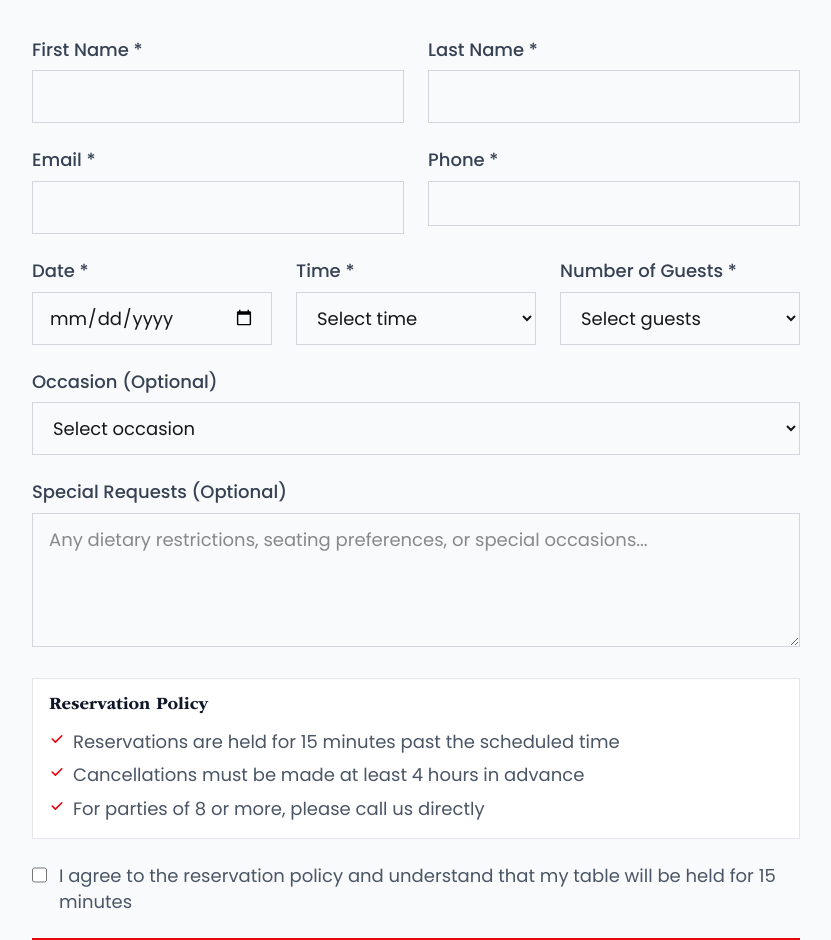
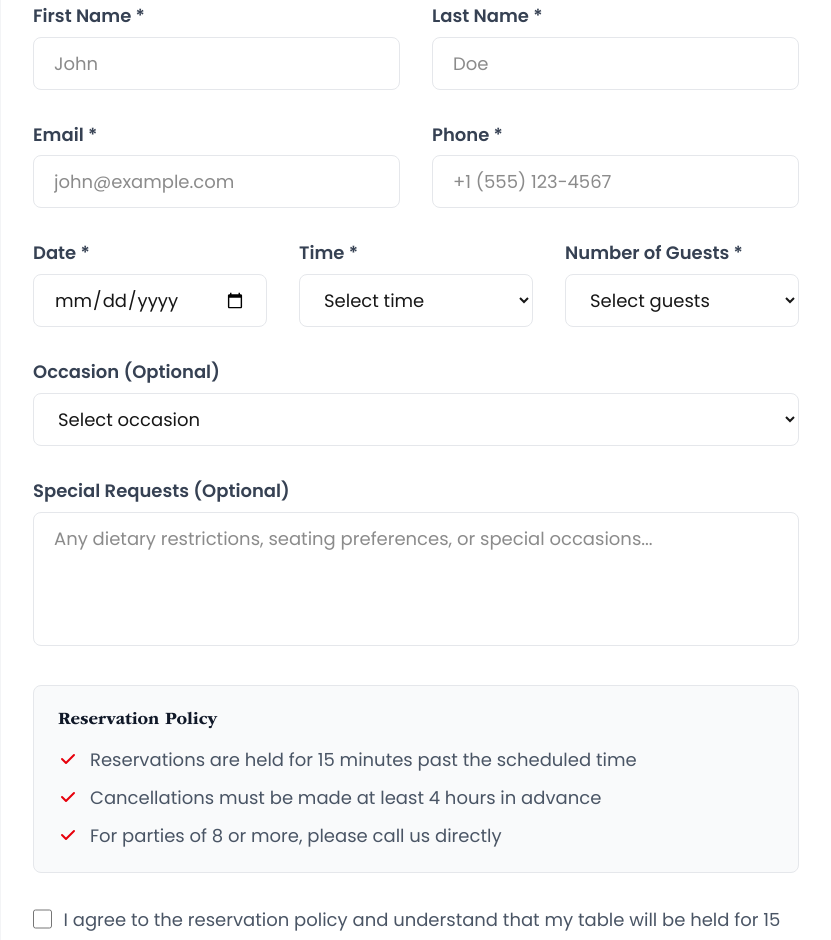
Before and after one commit to LYNKSPortal/la-nuova-isola-iom, a Next.js app: page /reservations in a window 1280 px wide. Shown: the part 700-1640 px from the top of the page, without its empty margins (224-1055 px from the left). Built offline with nearby package versions, Linux system fonts and the light colour scheme.

Commit message:
Modernize form design with improved styling

```diff
--- a/src/components/ContactForm.tsx
+++ b/src/components/ContactForm.tsx
@@ -177,67 +177,71 @@ export default function ContactForm() {
             </div>
 
             {/* Contact Form */}
-            <div>
-              <h2 className="font-bold text-gray-900 mb-8">Send us a Message</h2>
+            <div className="bg-white rounded-xl shadow-sm border border-gray-100 p-8">
+              <h2 className="font-bold text-2xl text-gray-900 mb-8">Send us a Message</h2>
 
-              <form onSubmit={handleSubmit} className="space-y-6">
-                <div className="grid grid-cols-1 md:grid-cols-2 gap-6">
-                  <div>
-                    <label className="block text-sm font-medium text-gray-700 mb-2">First Name *</label>
+              <form onSubmit={handleSubmit} className="space-y-8">
+                <div className="grid grid-cols-1 md:grid-cols-2 gap-8">
+                  <div className="space-y-2">
+                    <label className="block text-sm font-semibold text-gray-700">First Name *</label>
                     <input
                       type="text"
                       name="firstName"
                       value={formData.firstName}
                       onChange={handleChange}
                       required
-                      className="w-full px-4 py-3 border border-gray-300 focus:outline-none focus:ring-2 focus:ring-red-500 focus:border-transparent"
+                      className="w-full px-5 py-3 border border-gray-200 rounded-lg focus:outline-none focus:ring-2 focus:ring-red-500 focus:border-transparent transition-all"
+                      placeholder="John"
                     />
                   </div>
-                  <div>
-                    <label className="block text-sm font-medium text-gray-700 mb-2">Last Name *</label>
+                  <div className="space-y-2">
+                    <label className="block text-sm font-semibold text-gray-700">Last Name *</label>
                     <input
                       type="text"
                       name="lastName"
                       value={formData.lastName}
                       onChange={handleChange}
                       required
-                      className="w-full px-4 py-3 border border-gray-300 focus:outline-none focus:ring-2 focus:ring-red-500 focus:border-transparent"
+                      className="w-full px-5 py-3 border border-gray-200 rounded-lg focus:outline-none focus:ring-2 focus:ring-red-500 focus:border-transparent transition-all"
+                      placeholder="Doe"
                     />
                   </div>
                 </div>
 
-                <div className="grid grid-cols-1 md:grid-cols-2 gap-6">
-                  <div>
-                    <label className="block text-sm font-medium text-gray-700 mb-2">Email *</label>
+                <div className="grid grid-cols-1 md:grid-cols-2 gap-8">
+                  <div className="space-y-2">
+                    <label className="block text-sm font-semibold text-gray-700">Email *</label>
                     <input
                       type="email"
                       name="email"
                       value={formData.email}
                       onChange={handleChange}
                       required
-                      className="w-full px-4 py-3 border border-gray-300 focus:outline-none focus:ring-2 focus:ring-red-500 focus:border-transparent"
+                      className="w-full px-5 py-3 border border-gray-200 rounded-lg focus:outline-none focus:ring-2 focus:ring-red-500 focus:border-transparent transition-all"
+                      placeholder="john@example.com"
                     />
                   </div>
-                  <div>
-                    <label className="block text-sm font-medium text-gray-700 mb-2">Phone</label>
+                  <div className="space-y-2">
+                    <label className="block text-sm font-semibold text-gray-700">Phone</label>
                     <input
                       type="tel"
                       name="phone"
                       value={formData.phone}
                       onChange={handleChange}
-                      className="w-full px-4 py-3 border border-gray-300 focus:outline-none focus:ring-2 focus:ring-red-500 focus:border-transparent"
+                      className="w-full px-5 py-3 border border-gray-200 rounded-lg focus:outline-none focus:ring-2 focus:ring-red-500 focus:border-transparent transition-all"
+                      placeholder="+1 (555) 123-4567"
                     />
                   </div>
                 </div>
 
-                <div>
-                  <label className="block text-sm font-medium text-gray-700 mb-2">Subject *</label>
+                <div className="space-y-2">
+                  <label className="block text-sm font-semibold text-gray-700">Subject *</label>
                   <select
                     name="subject"
                     value={formData.subject}
                     onChange={handleChange}
                     required
-                    className="w-full px-4 py-3 border border-gray-300 focus:outline-none focus:ring-2 focus:ring-red-500 focus:border-transparent"
+                    className="w-full px-5 py-3 border border-gray-200 rounded-lg focus:outline-none focus:ring-2 focus:ring-red-500 focus:border-transparent transition-all"
                   >
                     <option value="">Select a subject</option>
                     <option value="reservation">Reservation Inquiry</option>
@@ -248,28 +252,29 @@ export default function ContactForm() {
                   </select>
                 </div>
 
-                <div>
-                  <label className="block text-sm font-medium text-gray-700 mb-2">Message *</label>
+                <div className="space-y-2">
+                  <label className="block text-sm font-semibold text-gray-700">Message *</label>
                   <textarea
                     required
                     name="message"
                     value={formData.message}
                     onChange={handleChange}
                     rows={6}
-                    className="w-full px-4 py-3 border border-gray-300 focus:outline-none focus:ring-2 focus:ring-red-500 focus:border-transparent"
+                    className="w-full px-5 py-3 border border-gray-200 rounded-lg focus:outline-none focus:ring-2 focus:ring-red-500 focus:border-transparent transition-all resize-none"
+                    placeholder="Tell us more about your inquiry..."
                   ></textarea>
                 </div>
 
-                <div className="flex items-start">
+                <div className="flex items-start space-x-3">
                   <input
                     type="checkbox"
                     id="newsletter"
                     name="newsletter"
                     checked={formData.newsletter}
                     onChange={handleChange}
-                    className="mt-1 w-4 h-4 text-red-600 border-gray-300 focus:ring-red-500"
+                    className="mt-1 w-5 h-5 text-red-600 border-gray-300 rounded focus:ring-red-500"
                   />
-                  <label htmlFor="newsletter" className="ml-3 text-sm text-gray-600">
+                  <label htmlFor="newsletter" className="text-sm text-gray-600 leading-relaxed">
                     I would like to receive updates and special offers from La Nuova Isola
                   </label>
                 </div>
@@ -277,20 +282,30 @@ export default function ContactForm() {
                 <button
                   type="submit"
                   disabled={isSubmitting}
-                  className="w-full bg-red-600 text-white py-3 hover:bg-red-700 transition-colors font-medium disabled:opacity-50 disabled:cursor-not-allowed"
+                  className="w-full bg-red-600 text-white py-4 px-6 rounded-lg hover:bg-red-700 transition-all font-semibold text-lg disabled:opacity-50 disabled:cursor-not-allowed shadow-sm"
                 >
                   {isSubmitting ? 'Sending...' : 'Send Message'}
                 </button>
 
                 {submitStatus === 'success' && (
-                  <div className="p-4 bg-green-50 border border-green-200 text-green-800">
-                    Message sent successfully! We'll get back to you soon.
+                  <div className="p-6 bg-green-50 border border-green-200 rounded-lg text-green-800">
+                    <div className="flex items-center space-x-3">
+                      <svg className="w-6 h-6 text-green-600" fill="currentColor" viewBox="0 0 20 20">
+                        <path fillRule="evenodd" d="M10 18a8 8 0 100-16 8 8 0 000 16zm3.707-9.293a1 1 0 00-1.414-1.414L9 10.586 7.707 9.293a1 1 0 00-1.414 1.414l2 2a1 1 0 001.414 0l4-4z" clipRule="evenodd" />
+                      </svg>
+                      <p className="font-medium">Message sent successfully! We'll get back to you soon.</p>
+                    </div>
                   </div>
                 )}
 
                 {submitStatus === 'error' && (
-                  <div className="p-4 bg-red-50 border border-red-200 text-red-800">
-                    {errorMessage}
+                  <div className="p-6 bg-red-50 border border-red-200 rounded-lg text-red-800">
+                    <div className="flex items-center space-x-3">
+                      <svg className="w-6 h-6 text-red-600" fill="currentColor" viewBox="0 0 20 20">
+                        <path fillRule="evenodd" d="M10 18a8 8 0 100-16 8 8 0 000 16zM8.707 7.293a1 1 0 00-1.414 1.414L8.586 10l-1.293 1.293a1 1 0 101.414 1.414L10 11.414l1.293 1.293a1 1 0 001.414-1.414L11.414 10l1.293-1.293a1 1 0 00-1.414-1.414L10 8.586 8.707 7.293z" clipRule="evenodd" />
+                      </svg>
+                      <p className="font-medium">{errorMessage}</p>
+                    </div>
                   </div>
                 )}
               </form>
--- a/src/components/ReservationForm.tsx
+++ b/src/components/ReservationForm.tsx
@@ -98,80 +98,84 @@ export default function ReservationForm() {
       {/* Reservation Form */}
       <section className="py-20 bg-white">
         <div className="max-w-4xl mx-auto px-4 sm:px-6 lg:px-8">
-          <div className="bg-gray-50 shadow-lg p-8">
-            <h2 className="font-bold text-gray-900 mb-8 text-center">Reservation Details</h2>
+          <div className="bg-white rounded-xl shadow-sm border border-gray-100 p-8">
+            <h2 className="font-bold text-2xl text-gray-900 mb-8 text-center">Reservation Details</h2>
 
-            <form onSubmit={handleSubmit} className="space-y-6">
-              <div className="grid grid-cols-1 md:grid-cols-2 gap-6">
-                <div>
-                  <label className="block text-sm font-medium text-gray-700 mb-2">First Name *</label>
+            <form onSubmit={handleSubmit} className="space-y-8">
+              <div className="grid grid-cols-1 md:grid-cols-2 gap-8">
+                <div className="space-y-2">
+                  <label className="block text-sm font-semibold text-gray-700">First Name *</label>
                   <input
                     type="text"
                     name="firstName"
                     value={formData.firstName}
                     onChange={handleChange}
                     required
-                    className="w-full px-4 py-3 border border-gray-300 focus:outline-none focus:ring-2 focus:ring-red-500 focus:border-transparent"
+                    className="w-full px-5 py-3 border border-gray-200 rounded-lg focus:outline-none focus:ring-2 focus:ring-red-500 focus:border-transparent transition-all"
+                    placeholder="John"
                   />
                 </div>
-                <div>
-                  <label className="block text-sm font-medium text-gray-700 mb-2">Last Name *</label>
+                <div className="space-y-2">
+                  <label className="block text-sm font-semibold text-gray-700">Last Name *</label>
                   <input
                     type="text"
                     name="lastName"
                     value={formData.lastName}
                     onChange={handleChange}
                     required
-                    className="w-full px-4 py-3 border border-gray-300 focus:outline-none focus:ring-2 focus:ring-red-500 focus:border-transparent"
+                    className="w-full px-5 py-3 border border-gray-200 rounded-lg focus:outline-none focus:ring-2 focus:ring-red-500 focus:border-transparent transition-all"
+                    placeholder="Doe"
                   />
                 </div>
               </div>
 
-              <div className="grid grid-cols-1 md:grid-cols-2 gap-6">
-                <div>
-                  <label className="block text-sm font-medium text-gray-700 mb-2">Email *</label>
+              <div className="grid grid-cols-1 md:grid-cols-2 gap-8">
+                <div className="space-y-2">
+                  <label className="block text-sm font-semibold text-gray-700">Email *</label>
                   <input
                     type="email"
                     name="email"
                     value={formData.email}
                     onChange={handleChange}
                     required
-                    className="w-full px-4 py-3 border border-gray-300 focus:outline-none focus:ring-2 focus:ring-red-500 focus:border-transparent"
+                    className="w-full px-5 py-3 border border-gray-200 rounded-lg focus:outline-none focus:ring-2 focus:ring-red-500 focus:border-transparent transition-all"
+                    placeholder="john@example.com"
                   />
                 </div>
-                <div>
-                  <label className="block text-sm font-medium text-gray-700 mb-2">Phone *</label>
+                <div className="space-y-2">
+                  <label className="block text-sm font-semibold text-gray-700">Phone *</label>
                   <input
                     type="tel"
                     name="phone"
                     value={formData.phone}
                     onChange={handleChange}
                     required
-                    className="w-full px-3 py-2 border border-gray-300 focus:outline-none focus:ring-2 focus:ring-red-500"
+                    className="w-full px-5 py-3 border border-gray-200 rounded-lg focus:outline-none focus:ring-2 focus:ring-red-500 focus:border-transparent transition-all"
+                    placeholder="+1 (555) 123-4567"
                   />
                 </div>
               </div>
 
-              <div className="grid grid-cols-1 md:grid-cols-3 gap-6">
-                <div>
-                  <label className="block text-sm font-medium text-gray-700 mb-2">Date *</label>
+              <div className="grid grid-cols-1 md:grid-cols-3 gap-8">
+                <div className="space-y-2">
+                  <label className="block text-sm font-semibold text-gray-700">Date *</label>
                   <input
                     type="date"
                     name="date"
                     value={formData.date}
                     onChange={handleChange}
                     required
-                    className="w-full px-4 py-3 border border-gray-300 focus:outline-none focus:ring-2 focus:ring-red-500 focus:border-transparent"
+                    className="w-full px-5 py-3 border border-gray-200 rounded-lg focus:outline-none focus:ring-2 focus:ring-red-500 focus:border-transparent transition-all"
                   />
                 </div>
-                <div>
-                  <label className="block text-sm font-medium text-gray-700 mb-2">Time *</label>
+                <div className="space-y-2">
+                  <label className="block text-sm font-semibold text-gray-700">Time *</label>
                   <select
                     name="time"
                     value={formData.time}
                     onChange={handleChange}
                     required
-                    className="w-full px-4 py-3 border border-gray-300 focus:outline-none focus:ring-2 focus:ring-red-500 focus:border-transparent"
+                    className="w-full px-5 py-3 border border-gray-200 rounded-lg focus:outline-none focus:ring-2 focus:ring-red-500 focus:border-transparent transition-all"
                   >
                     <option value="">Select time</option>
                     <option value="11:30">11:30 AM</option>
@@ -191,14 +195,14 @@ export default function ReservationForm() {
                     <option value="21:00">9:00 PM</option>
                   </select>
                 </div>
-                <div>
-                  <label className="block text-sm font-medium text-gray-700 mb-2">Number of Guests *</label>
+                <div className="space-y-2">
+                  <label className="block text-sm font-semibold text-gray-700">Number of Guests *</label>
                   <select
                     name="guests"
                     value={formData.guests}
                     onChange={handleChange}
                     required
-                    className="w-full px-4 py-3 border border-gray-300 focus:outline-none focus:ring-2 focus:ring-red-500 focus:border-transparent"
+                    className="w-full px-5 py-3 border border-gray-200 rounded-lg focus:outline-none focus:ring-2 focus:ring-red-500 focus:border-transparent transition-all"
                   >
                     <option value="">Select guests</option>
                     <option value="1">1 Guest</option>
@@ -216,13 +220,13 @@ export default function ReservationForm() {
                 </div>
               </div>
 
-              <div>
-                <label className="block text-sm font-medium text-gray-700 mb-2">Occasion (Optional)</label>
+              <div className="space-y-2">
+                <label className="block text-sm font-semibold text-gray-700">Occasion (Optional)</label>
                 <select
                   name="occasion"
                   value={formData.occasion}
                   onChange={handleChange}
-                  className="w-full px-4 py-3 border border-gray-300 focus:outline-none focus:ring-2 focus:ring-red-500 focus:border-transparent"
+                  className="w-full px-5 py-3 border border-gray-200 rounded-lg focus:outline-none focus:ring-2 focus:ring-red-500 focus:border-transparent transition-all"
                 >
                   <option value="">Select occasion</option>
                   <option value="birthday">Birthday</option>
@@ -234,52 +238,52 @@ export default function ReservationForm() {
                 </select>
               </div>
 
-              <div>
-                <label className="block text-sm font-medium text-gray-700 mb-2">Special Requests (Optional)</label>
+              <div className="space-y-2">
+                <label className="block text-sm font-semibold text-gray-700">Special Requests (Optional)</label>
                 <textarea
                   name="specialRequests"
                   value={formData.specialRequests}
                   onChange={handleChange}
                   rows={4}
-                  className="w-full px-4 py-3 border border-gray-300 focus:outline-none focus:ring-2 focus:ring-red-500 focus:border-transparent"
+                  className="w-full px-5 py-3 border border-gray-200 rounded-lg focus:outline-none focus:ring-2 focus:ring-red-500 focus:border-transparent transition-all resize-none"
                   placeholder="Any dietary restrictions, seating preferences, or special occasions..."
                 ></textarea>
               </div>
 
-              <div className="bg-white p-4 border border-gray-200">
-                <h3 className="text-lg font-medium text-gray-900 mb-3">Reservation Policy</h3>
-                <ul className="text-sm text-gray-600 space-y-2">
+              <div className="bg-gray-50 p-6 rounded-lg border border-gray-200">
+                <h3 className="text-lg font-semibold text-gray-900 mb-4">Reservation Policy</h3>
+                <ul className="text-sm text-gray-600 space-y-3">
                   <li className="flex items-start">
-                    <svg className="w-4 h-4 text-red-600 mr-2 mt-0.5 flex-shrink-0" fill="currentColor" viewBox="0 0 20 20">
+                    <svg className="w-5 h-5 text-red-600 mr-3 mt-0.5 flex-shrink-0" fill="currentColor" viewBox="0 0 20 20">
                       <path fillRule="evenodd" d="M16.707 5.293a1 1 0 010 1.414l-8 8a1 1 0 01-1.414 0l-4-4a1 1 0 011.414-1.414L8 12.586l7.293-7.293a1 1 0 011.414 0z" clipRule="evenodd" />
                     </svg>
-                    Reservations are held for 15 minutes past the scheduled time
+                    <span>Reservations are held for 15 minutes past the scheduled time</span>
                   </li>
                   <li className="flex items-start">
-                    <svg className="w-4 h-4 text-red-600 mr-2 mt-0.5 flex-shrink-0" fill="currentColor" viewBox="0 0 20 20">
+                    <svg className="w-5 h-5 text-red-600 mr-3 mt-0.5 flex-shrink-0" fill="currentColor" viewBox="0 0 20 20">
                       <path fillRule="evenodd" d="M16.707 5.293a1 1 0 010 1.414l-8 8a1 1 0 01-1.414 0l-4-4a1 1 0 011.414-1.414L8 12.586l7.293-7.293a1 1 0 011.414 0z" clipRule="evenodd" />
                     </svg>
-                    Cancellations must be made at least 4 hours in advance
+                    <span>Cancellations must be made at least 4 hours in advance</span>
                   </li>
                   <li className="flex items-start">
-                    <svg className="w-4 h-4 text-red-600 mr-2 mt-0.5 flex-shrink-0" fill="currentColor" viewBox="0 0 20 20">
+                    <svg className="w-5 h-5 text-red-600 mr-3 mt-0.5 flex-shrink-0" fill="currentColor" viewBox="0 0 20 20">
                       <path fillRule="evenodd" d="M16.707 5.293a1 1 0 010 1.414l-8 8a1 1 0 01-1.414 0l-4-4a1 1 0 011.414-1.414L8 12.586l7.293-7.293a1 1 0 011.414 0z" clipRule="evenodd" />
                     </svg>
-                    For parties of 8 or more, please call us directly
+                    <span>For parties of 8 or more, please call us directly</span>
                   </li>
                 </ul>
               </div>
 
-              <div className="flex items-start">
+              <div className="flex items-start space-x-3">
                 <input
                   type="checkbox"
                   id="terms"
                   name="terms"
                   checked={formData.terms}
                   onChange={handleChange}
-                  className="mt-1 w-4 h-4 text-red-600 border-gray-300 focus:ring-red-500"
+                  className="mt-1 w-5 h-5 text-red-600 border-gray-300 rounded focus:ring-red-500"
                 />
-                <label htmlFor="terms" className="ml-3 text-sm text-gray-600">
+                <label htmlFor="terms" className="text-sm text-gray-600 leading-relaxed">
                   I agree to the reservation policy and understand that my table will be held for 15 minutes
                 </label>
               </div>
@@ -287,20 +291,30 @@ export default function ReservationForm() {
               <button
                 type="submit"
                 disabled={isSubmitting}
-                className="w-full bg-red-600 text-white py-4 hover:bg-red-700 transition-colors font-medium text-lg disabled:opacity-50 disabled:cursor-not-allowed"
+                className="w-full bg-red-600 text-white py-4 px-6 rounded-lg hover:bg-red-700 transition-all font-semibold text-lg disabled:opacity-50 disabled:cursor-not-allowed shadow-sm"
               >
                 {isSubmitting ? 'Submitting...' : 'Confirm Reservation'}
               </button>
 
               {submitStatus === 'success' && (
-                <div className="p-4 bg-green-50 border border-green-200 text-green-800">
-                  Reservation request sent successfully! We'll confirm your booking shortly.
+                <div className="p-6 bg-green-50 border border-green-200 rounded-lg text-green-800">
+                  <div className="flex items-center space-x-3">
+                    <svg className="w-6 h-6 text-green-600" fill="currentColor" viewBox="0 0 20 20">
+                      <path fillRule="evenodd" d="M10 18a8 8 0 100-16 8 8 0 000 16zm3.707-9.293a1 1 0 00-1.414-1.414L9 10.586 7.707 9.293a1 1 0 00-1.414 1.414l2 2a1 1 0 001.414 0l4-4z" clipRule="evenodd" />
+                    </svg>
+                    <p className="font-medium">Reservation request sent successfully! We'll confirm your booking shortly.</p>
+                  </div>
                 </div>
               )}
 
               {submitStatus === 'error' && (
-                <div className="p-4 bg-red-50 border border-red-200 text-red-800">
-                  {errorMessage}
+                <div className="p-6 bg-red-50 border border-red-200 rounded-lg text-red-800">
+                  <div className="flex items-center space-x-3">
+                    <svg className="w-6 h-6 text-red-600" fill="currentColor" viewBox="0 0 20 20">
+                      <path fillRule="evenodd" d="M10 18a8 8 0 100-16 8 8 0 000 16zM8.707 7.293a1 1 0 00-1.414 1.414L8.586 10l-1.293 1.293a1 1 0 101.414 1.414L10 11.414l1.293 1.293a1 1 0 001.414-1.414L11.414 10l1.293-1.293a1 1 0 00-1.414-1.414L10 8.586 8.707 7.293z" clipRule="evenodd" />
+                    </svg>
+                    <p className="font-medium">{errorMessage}</p>
+                  </div>
                 </div>
               )}
             </form>
```
